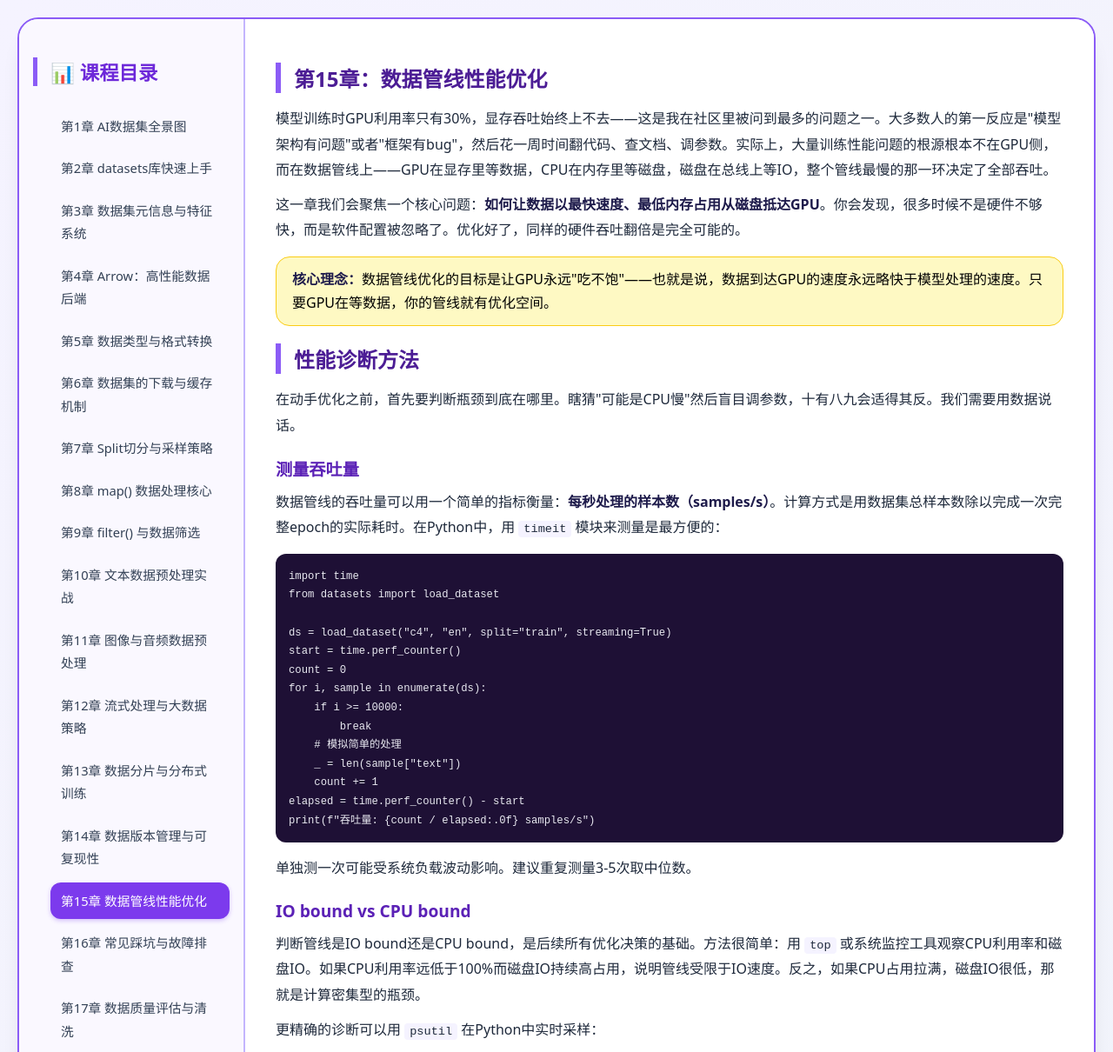
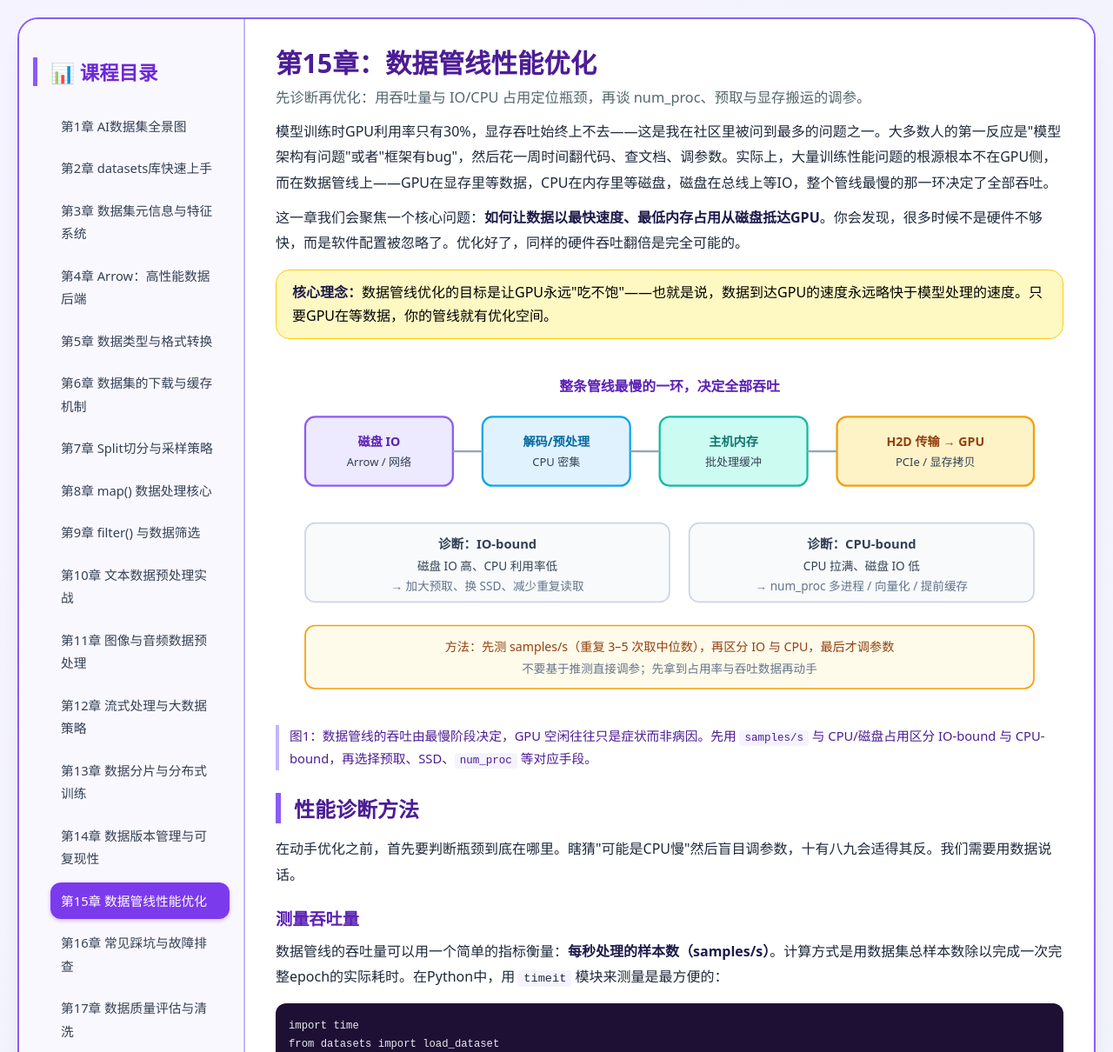
Before and after one commit to 1998x-stack/dataset-analysis-tutorial, a plain HTML site: page 15.html in a window 1280 px wide. Shown: the top 1210 px of the page at 87% size. Drawn offline with Linux system fonts and the light colour scheme.

Commit message:
feat(15): 数据管线性能优化章节语义化，新增管线瓶颈与 IO/CPU 诊断图解

```diff
--- a/15.html
+++ b/15.html
@@ -5,11 +5,28 @@
     <meta name="viewport" content="width=device-width, initial-scale=1.0, maximum-scale=1.5, user-scalable=yes">
     <title>第15章 数据管线性能优化</title>
     <link rel="stylesheet" href="theme.css">
+    <style>
+        .skip-link { position:absolute; left:-999px; top:0; z-index:100; background:#6d28d9; color:#fff; padding:10px 18px; border-radius:0 0 12px 0; text-decoration:none; font-weight:600; }
+        .skip-link:focus { left:0; }
+        .main-content h1 { color:#4c1d95; font-size:1.9rem; line-height:1.35; margin:0 0 6px; }
+        .dek { color:#53676d; font-size:1.02rem; line-height:1.7; margin:0 0 10px; }
+        figure { margin:26px 0; }
+        figure svg { width:100%; height:auto; display:block; }
+        figcaption { color:#4c1d95; font-size:0.92rem; line-height:1.7; margin-top:10px; padding-left:12px; border-left:4px solid #c4b5fd; }
+        .caveat { font-size:0.85rem; color:#7c5a10; background:#fef9c3; border-radius:10px; padding:8px 12px; margin:8px 0 14px; line-height:1.65; }
+        a:focus-visible { outline:3px solid #8b5cf6; outline-offset:2px; }
+        .table-wrap { overflow-x:auto; margin:15px 0; -webkit-overflow-scrolling:touch; }
+        pre { overflow-x:auto; max-width:100%; }
+        table { display:block; width:100%; overflow-x:auto; }
+        th, td { overflow-wrap:anywhere; }
+        @media (prefers-reduced-motion: reduce) { * { transition:none !important; animation:none !important; } }
+    </style>
 </head>
 <body>
+<a class="skip-link" href="#content">跳转至正文</a>
 <div class="double-border">
 <div class="container">
-    <div class="sidebar">
+    <nav class="sidebar" aria-label="课程目录">
         <h3>📊 课程目录</h3>
         <ul class="chapter-list">
             <li><a href="01.html">第1章 AI数据集全景图</a></li>
@@ -41,10 +58,12 @@
             <li><a href="27.html">第27章 前沿基准数据集巡览</a></li>
             <li><a href="28.html">第28章 综合实战项目</a></li>
         </ul>
-    </div>
-    <div class="main-content">
+    </nav>
+    <main id="content" class="main-content">
+    <article>
 
-        <h2>第15章：数据管线性能优化</h2>
+        <h1>第15章：数据管线性能优化</h1>
+        <p class="dek">先诊断再优化：用吞吐量与 IO/CPU 占用定位瓶颈，再谈 num_proc、预取与显存搬运的调参。</p>
 
         <p>模型训练时GPU利用率只有30%，显存吞吐始终上不去——这是我在社区里被问到最多的问题之一。大多数人的第一反应是"模型架构有问题"或者"框架有bug"，然后花一周时间翻代码、查文档、调参数。实际上，大量训练性能问题的根源根本不在GPU侧，而在数据管线上——GPU在显存里等数据，CPU在内存里等磁盘，磁盘在总线上等IO，整个管线最慢的那一环决定了全部吞吐。</p>
 
@@ -53,6 +72,42 @@
         <div class="highlight">
             <strong>核心理念：</strong>数据管线优化的目标是让GPU永远"吃不饱"——也就是说，数据到达GPU的速度永远略快于模型处理的速度。只要GPU在等数据，你的管线就有优化空间。
         </div>
+
+        <figure>
+          <svg viewBox="0 0 800 360" role="img" aria-labelledby="fig15-t fig15-d" xmlns="http://www.w3.org/2000/svg" style="width:100%;height:auto">
+            <title id="fig15-t">数据管线各阶段与瓶颈定位</title>
+            <desc id="fig15-d">数据从磁盘经解析/预处理、主机内存、H2D 传输到 GPU；任一阶段偏慢都会让 GPU 空闲。通过 CPU 与磁盘 IO 占用比例区分 IO-bound 与 CPU-bound。</desc>
+            <rect x="0" y="0" width="800" height="360" fill="#ffffff"/>
+            <g font-family="system-ui, 'PingFang SC', sans-serif">
+              <text x="400" y="30" text-anchor="middle" font-size="14" font-weight="700" fill="#5b21b6">整条管线最慢的一环，决定全部吞吐</text>
+              <g font-size="12.5" text-anchor="middle">
+                <rect x="30" y="56" width="150" height="70" rx="10" fill="#ede9fe" stroke="#8b5cf6" stroke-width="2"/>
+                <text x="105" y="86" font-weight="700" fill="#5b21b6">磁盘 IO</text><text x="105" y="106" font-size="11.5" fill="#334155">Arrow / 网络</text>
+                <rect x="210" y="56" width="150" height="70" rx="10" fill="#e0f2fe" stroke="#0ea5e9" stroke-width="2"/>
+                <text x="285" y="86" font-weight="700" fill="#0369a1">解码/预处理</text><text x="285" y="106" font-size="11.5" fill="#334155">CPU 密集</text>
+                <rect x="390" y="56" width="150" height="70" rx="10" fill="#ccfbf1" stroke="#14b8a6" stroke-width="2"/>
+                <text x="465" y="86" font-weight="700" fill="#0f766e">主机内存</text><text x="465" y="106" font-size="11.5" fill="#334155">批处理缓冲</text>
+                <rect x="570" y="56" width="200" height="70" rx="10" fill="#fef3c7" stroke="#f59e0b" stroke-width="2"/>
+                <text x="670" y="86" font-weight="700" fill="#92400e">H2D 传输 → GPU</text><text x="670" y="106" font-size="11.5" fill="#334155">PCIe / 显存拷贝</text>
+              </g>
+              <g stroke="#94a3b8" stroke-width="2">
+                <line x1="180" y1="91" x2="210" y2="91"/><line x1="360" y1="91" x2="390" y2="91"/><line x1="540" y1="91" x2="570" y2="91"/>
+              </g>
+              <rect x="30" y="164" width="370" height="80" rx="10" fill="#f8fafc" stroke="#cbd5e1" stroke-width="1.5"/>
+              <text x="215" y="190" text-anchor="middle" font-size="13" font-weight="700" fill="#334155">诊断：IO-bound</text>
+              <text x="215" y="212" text-anchor="middle" font-size="12" fill="#334155">磁盘 IO 高、CPU 利用率低</text>
+              <text x="215" y="232" text-anchor="middle" font-size="12" fill="#64748b">→ 加大预取、换 SSD、减少重复读取</text>
+              <rect x="420" y="164" width="350" height="80" rx="10" fill="#f8fafc" stroke="#cbd5e1" stroke-width="1.5"/>
+              <text x="595" y="190" text-anchor="middle" font-size="13" font-weight="700" fill="#334155">诊断：CPU-bound</text>
+              <text x="595" y="212" text-anchor="middle" font-size="12" fill="#334155">CPU 拉满、磁盘 IO 低</text>
+              <text x="595" y="232" text-anchor="middle" font-size="12" fill="#64748b">→ num_proc 多进程 / 向量化 / 提前缓存</text>
+              <rect x="30" y="268" width="740" height="64" rx="10" fill="#fffbeb" stroke="#f59e0b" stroke-width="1.5"/>
+              <text x="400" y="294" text-anchor="middle" font-size="12.5" fill="#92400e">方法：先测 samples/s（重复 3–5 次取中位数），再区分 IO 与 CPU，最后才调参数</text>
+              <text x="400" y="316" text-anchor="middle" font-size="12" fill="#64748b">不要基于推测直接调参；先拿到占用率与吞吐数据再动手</text>
+            </g>
+          </svg>
+          <figcaption>图1：数据管线的吞吐由最慢阶段决定，GPU 空闲往往只是症状而非病因。先用 <code>samples/s</code> 与 CPU/磁盘占用区分 IO-bound 与 CPU-bound，再选择预取、SSD、<code>num_proc</code> 等对应手段。</figcaption>
+        </figure>
 
         <h2>性能诊断方法</h2>
 
@@ -432,7 +487,8 @@ ds_optimized = load_from_disk("./cache/optimized_dataset")</code></pre>
             <a href="index.html">📖 返回目录</a>
             <a href="16.html">下一章 →</a>
         </div>
-    </div>
+    </article>
+    </main>
 </div>
 </div>
 </body>
```
